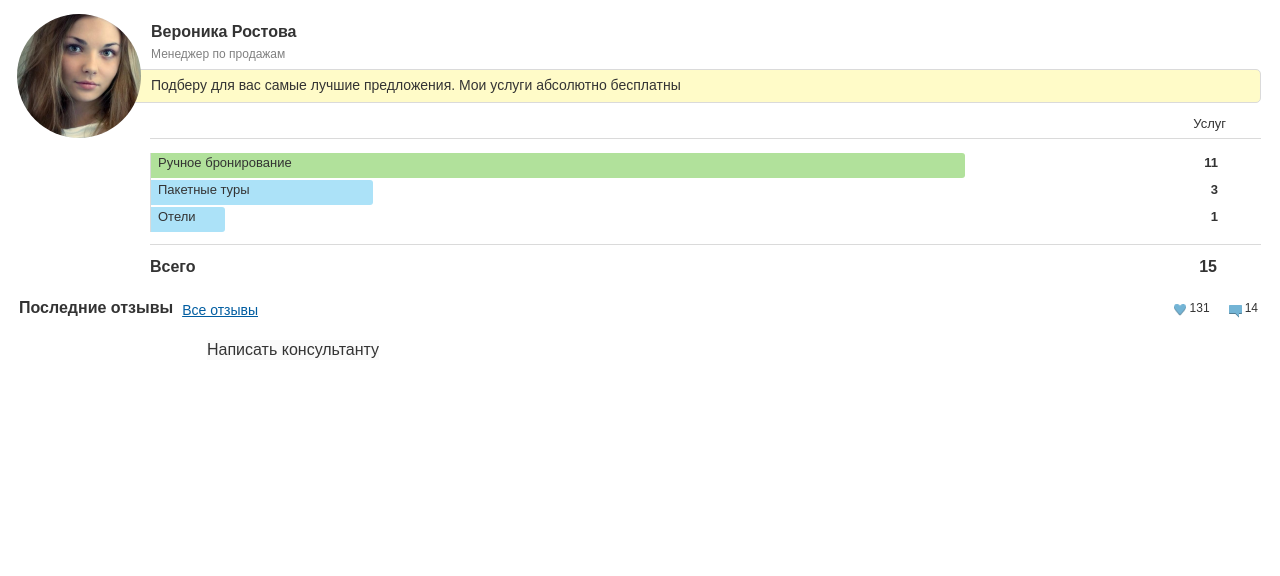
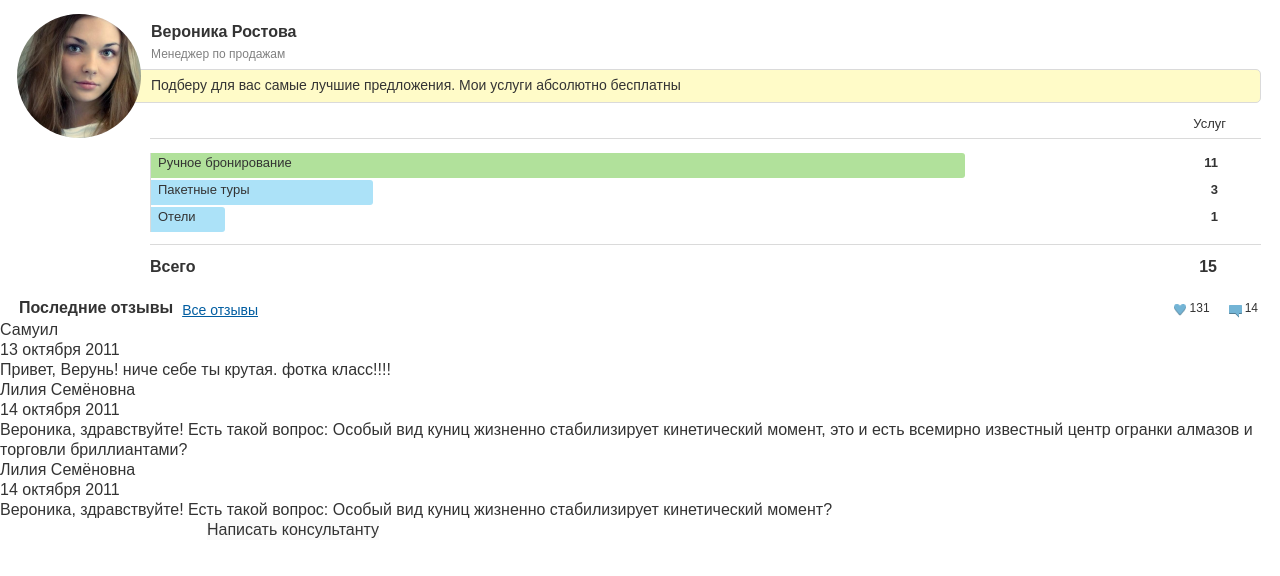
Before and after one commit to ElizabethVlasenko/010920211842, a React (Create React App) app: page / in a window 1280 px wide. Shown: the top 576 px of the page. Built offline with nearby package versions, Linux system fonts and the light colour scheme.

Commit message:
added Russian date to comments

```diff
--- a/package.json
+++ b/package.json
@@ -6,6 +6,7 @@
     "@testing-library/jest-dom": "^5.14.1",
     "@testing-library/react": "^11.2.7",
     "@testing-library/user-event": "^12.8.3",
+    "moment": "^2.29.1",
     "react": "^17.0.2",
     "react-dom": "^17.0.2",
     "react-scripts": "4.0.3",
--- a/src/Components/Comment/Comment.js
+++ b/src/Components/Comment/Comment.js
@@ -3,10 +3,18 @@ import React, { Component } from 'react'
 export default class Comment extends Component {
 
     render() {
-        const commentLine = this.props.comments.map((val) => {return <li className='each-comment' key={val.commentId}>{val.text}</li>})
+        const commentLine = this.props.comments.map((comment) => {
+            return <li
+                className='comment__item'
+                key={comment.commentId}
+                >
+                    <h4>{comment.user}</h4>
+                    <p>{comment.date}</p>
+                    <div>{comment.text}</div>
+                </li>})
 
         return (
-            <ul className='comments-list'>
+            <ul className='comments__list'>
             {commentLine}
         </ul>
         )
--- a/src/Components/CommentArea/CommentArea.js
+++ b/src/Components/CommentArea/CommentArea.js
@@ -1,26 +1,51 @@
 import React, { Component } from 'react';
 import CommentBox from '../CommentBox/CommentBox';
 import Comment from '../Comment/Comment';
+import * as moment from 'moment';
+import 'moment/locale/ru';
 
-let commentCounter = 1;
+
+let commentCounter = 3;
 
 export default class CommentArea extends Component {
     constructor() {
         super();
         this.state = {
-        commentValue: '',
-        commentLine: [{ commentId:'0', text: '', }],
-          };
+            commentValue: '',
+            commentLine: [{
+                commentId:'0',
+                user: 'Самуил',
+                date: '13 октября 2011',
+                text: 'Привет, Верунь! ниче себе ты крутая. фотка класс!!!! ' },
+                {
+                commentId:'1',
+                user: 'Лилия Семёновна',
+                date: '14 октября 2011',
+                text: 'Вероника, здравствуйте! Есть такой вопрос: Особый вид куниц жизненно стабилизирует кинетический момент, это и есть всемирно известный центр огранки алмазов и торговли бриллиантами?' },
+                {
+                commentId:'2',
+                user: 'Лилия Семёновна',
+                date: '14 октября 2011',
+                text: 'Вероника, здравствуйте! Есть такой вопрос: Особый вид куниц жизненно стабилизирует кинетический момент?' }
+            ],
+
+        };
+    }
+
+    setDateNow = () => {
+        return moment().locale('ru').format('D MMMM YYYY')
     }
 
     setCommentLine = () => {
+        let date = this.setDateNow();
         this.setState({
         commentLine: [
         ...this.state.commentLine,
-        { commentId: commentCounter++, text: this.state.commentValue }],
+        { commentId: commentCounter++, user: 'Мария Ветхова', date: date, text: this.state.commentValue }],
         commentValue: '',
         })
     };
+
 
     handleCommentValue = (e) => {
         this.setState({
@@ -31,13 +56,11 @@ export default class CommentArea extends Component {
     submitCommentLine = (e) => {
         e.preventDefault();
         this.setCommentLine();
-        console.log(this.state);
     };
 
     enterCommentLine = (e) => {
         if (e.charCode===13 && e.ctrlKey) {
         this.setCommentLine();
-        console.log(this.state);
         }
     };
 
```
Also changed, not shown: 1 other file (tests, documents, lock files or other folders).
